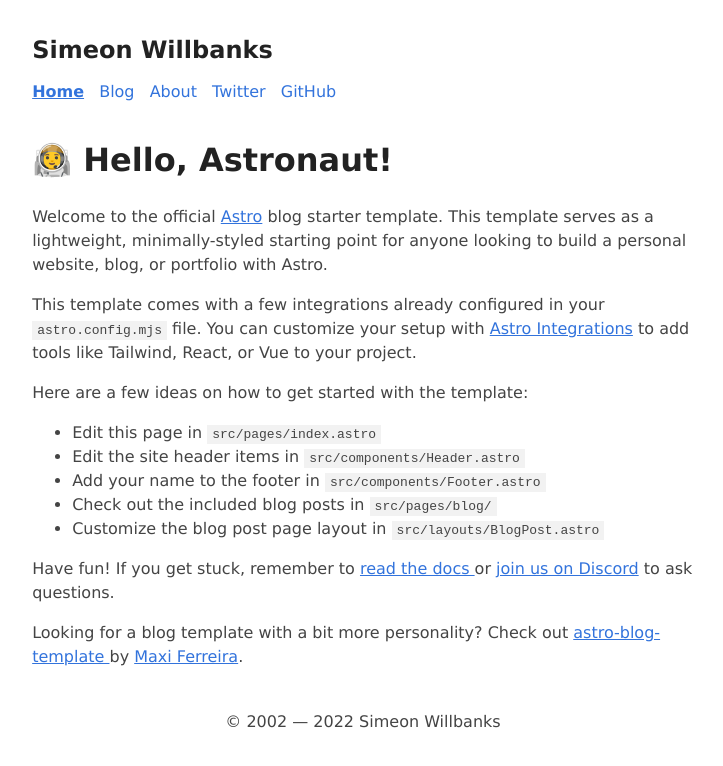
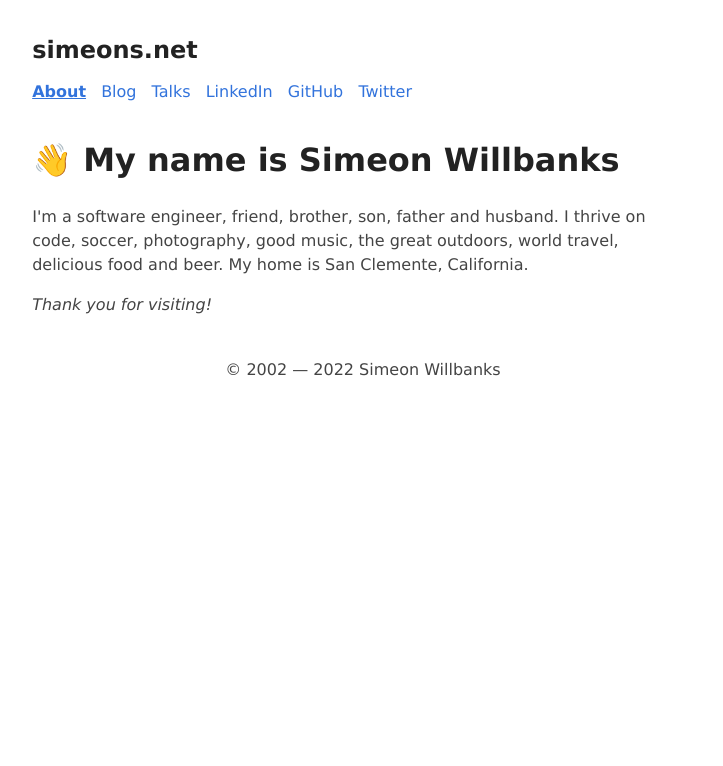
Before and after one commit to simeonwillbanks/simeonwillbanks.github.com, an Astro site: page / in a window 1280 px wide. Shown: the whole page, without its empty margins (277-1000 px from the left). Built offline with nearby package versions, Linux system fonts and the light colour scheme; Astro itself is replaced by a stand-in of ours.

Commit message:
add about content to home page

```diff
--- a/src/components/Header.astro
+++ b/src/components/Header.astro
@@ -8,11 +8,12 @@ import { SITE_TITLE } from '../config';
 		{SITE_TITLE}
 	</h2>
 	<nav>
-		<HeaderLink href="/">Home</HeaderLink>
+		<HeaderLink href="/">About</HeaderLink>
 		<HeaderLink href="/blog">Blog</HeaderLink>
-		<HeaderLink href="/about">About</HeaderLink>
-		<HeaderLink href="https://twitter.com/astrodotbuild" target="_blank">Twitter</HeaderLink>
-		<HeaderLink href="https://github.com/withastro/astro" target="_blank">GitHub</HeaderLink>
+		<HeaderLink href="/talks">Talks</HeaderLink>
+		<HeaderLink href="https://www.linkedin.com/in/simeonwillbanks" target="_blank">LinkedIn</HeaderLink>
+		<HeaderLink href="https://github.com/simeonwillbanks" target="_blank">GitHub</HeaderLink>
+		<HeaderLink href="https://twitter.com/simeonwillbanks" target="_blank">Twitter</HeaderLink>
 	</nav>
 </header>
 <style>
--- a/src/config.ts
+++ b/src/config.ts
@@ -1,5 +1,5 @@
 // Place any global data in this file.
 // You can import this data from anywhere in your site by using the `import` keyword.
 
-export const SITE_TITLE = 'Simeon Willbanks';
-export const SITE_DESCRIPTION = 'Welcome to simeons.net';
+export const SITE_TITLE = 'simeons.net';
+export const SITE_DESCRIPTION = 'Welcome to simeons.net. The home of Simeon Willbanks.';
--- a/src/pages/index.astro
+++ b/src/pages/index.astro
@@ -13,36 +13,12 @@ import { SITE_TITLE, SITE_DESCRIPTION } from '../config';
 	<body>
 		<Header title={SITE_TITLE} />
 		<main>
-			<h1>🧑‍🚀 Hello, Astronaut!</h1>
+			<h1>👋 My name is Simeon Willbanks</h1>
 			<p>
-				Welcome to the official <a href="https://astro.build/">Astro</a> blog starter template. This
-				template serves as a lightweight, minimally-styled starting point for anyone looking to build
-				a personal website, blog, or portfolio with Astro.
+				I'm a software engineer, friend, brother, son, father and husband. I thrive on code, soccer, photography, good music, the great outdoors, world travel, delicious food and beer. My home is San Clemente, California.
 			</p>
 			<p>
-				This template comes with a few integrations already configured in your
-				<code>astro.config.mjs</code> file. You can customize your setup with
-				<a href="https://astro.build/integrations">Astro Integrations</a> to add tools like Tailwind,
-				React, or Vue to your project.
-			</p>
-			<p>Here are a few ideas on how to get started with the template:</p>
-			<ul>
-				<li>Edit this page in <code>src/pages/index.astro</code></li>
-				<li>Edit the site header items in <code>src/components/Header.astro</code></li>
-				<li>Add your name to the footer in <code>src/components/Footer.astro</code></li>
-				<li>Check out the included blog posts in <code>src/pages/blog/</code></li>
-				<li>Customize the blog post page layout in <code>src/layouts/BlogPost.astro</code></li>
-			</ul>
-			<p>
-				Have fun! If you get stuck, remember to <a href="https://docs.astro.build/"
-					>read the docs
-				</a> or <a href="https://astro.build/chat">join us on Discord</a> to ask questions.
-			</p>
-			<p>
-				Looking for a blog template with a bit more personality? Check out <a
-					href="https://github.com/Charca/astro-blog-template"
-					>astro-blog-template
-				</a> by <a href="https://twitter.com/Charca">Maxi Ferreira</a>.
+				<em>Thank you for visiting!</em>
 			</p>
 		</main>
 		<Footer />
```
